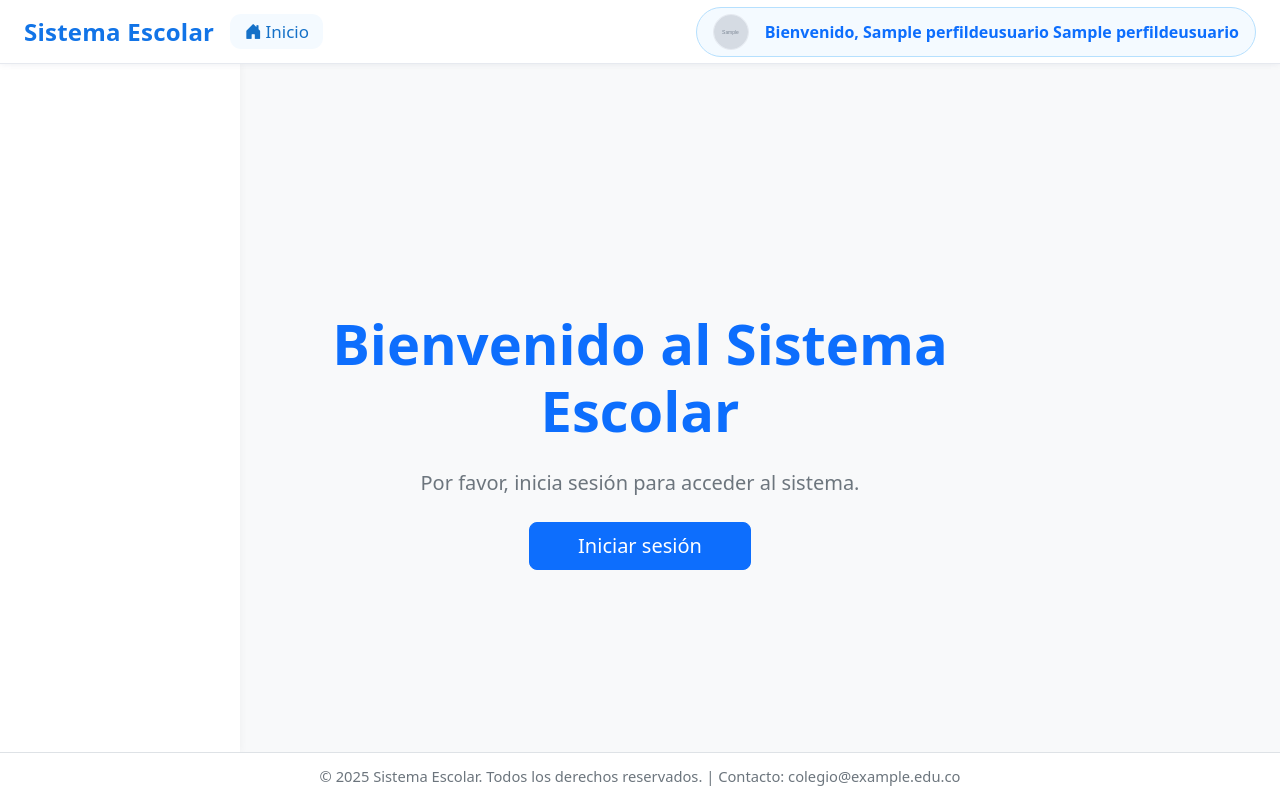
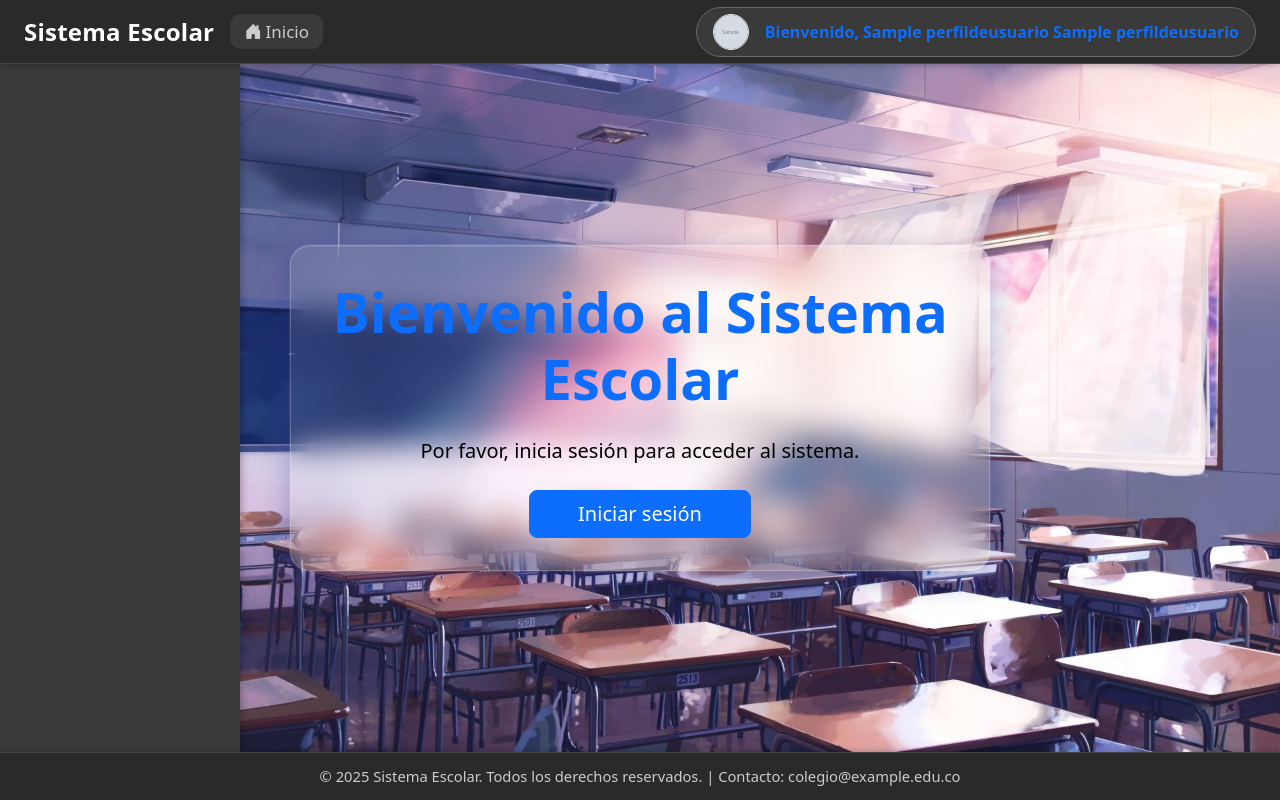
Before and after one commit to juan-felipe-yarce/SistemaEscolar---SENA, a Django app: page /bienvenida/ in a window 1280 px wide. Run offline with Django 5.2, Linux system fonts and the light colour scheme; a user stored in the database is signed in; tables that the repository leaves empty hold one stand-in row (values such as "Sample post"); grey boxes marked "Sample" are stand-in pictures; parts of the project's set-up code (start-up, migrations or seed data) failed here and were passed over; some libraries are stand-ins or nearby versions.

Commit message:
yarce parte

```diff
--- a/core/static/css/base.css
+++ b/core/static/css/base.css
@@ -12,7 +12,6 @@ html, body {
 body {
   min-height: 100vh;
   overflow: hidden;
-  background: #f8f9fa;
 }
 body.no-aside .layout-content {
   left: 0 !important;
@@ -27,7 +26,7 @@ body.no-aside .layout-content {
   right: 0;
   z-index: 1040;
   height: 64px;
-  background: #fff;
+  background-color: #171a4a;
   box-shadow: 0 1px 8px rgba(0,0,0,0.04);
   display: flex;
   align-items: center;
@@ -38,8 +37,9 @@ body.no-aside .layout-content {
   left: 0;
   bottom: 48px;
   width: 240px;
-  background: #fff;
-  box-shadow: 1px 0 8px rgba(0,0,0,0.04);
+  background: #3a3a3a !important;
+  background-color: #3a3a3a !important;
+  box-shadow: 1px 0 8px rgba(0,0,0,0.3);
   z-index: 1030;
   padding-top: 1.5rem;
   overflow-y: auto;
@@ -50,14 +50,16 @@ body.no-aside .layout-content {
   right: 0;
   bottom: 0;
   height: 48px;
-  background: #fff;
-  border-top: 1px solid #dee2e6;
+  background: #2a2a2a !important;
+  background-color: #2a2a2a !important;
+  border-top: 1px solid #444444;
   z-index: 1040;
   display: flex;
   align-items: center;
   justify-content: center;
   font-size: 0.92rem;
-  color: #6c757d;
+  color: #cccccc;
+  box-shadow: 0 -1px 6px 0 rgba(0,0,0,0.2);
 }
 .layout-content {
   position: absolute;
@@ -67,8 +69,12 @@ body.no-aside .layout-content {
   bottom: 48px;
   overflow-y: auto;
   padding: 2rem 2rem 1.5rem 2rem;
-  background: #f8f9fa;
+  background-image: url('../img/SALON_DE_CLASES.jpg'); /* Ruta relativa a la imagen */
+  background-size: cover;
+  background-position: center;
+  background-repeat: no-repeat;
 }
+
 @media (max-width: 991px) {
   .layout-aside {
     width: 65px;
--- a/core/static/css/dashboard_base.css
+++ b/core/static/css/dashboard_base.css
@@ -1,5 +1,5 @@
 .dashboard-panel-content {
-  background: #f5f8fb;
+  background-color: #f5f5f5 !important;
   min-height: 100vh;
   padding: 2rem 0 0 0;
   transition: background 0.2s;
--- a/core/static/css/inicio.css
+++ b/core/static/css/inicio.css
@@ -1,4 +1,4 @@
-.layout-content-bienvenida {
+.layout-content {
   display: flex;
   justify-content: center;
   align-items: center;
@@ -10,4 +10,20 @@
 
 .bienvenida-box {
   max-width: 700px;
+  position: relative;
+  background: rgba(255, 255, 255, 0.08) !important;
+  backdrop-filter: blur(15px) !important;
+  -webkit-backdrop-filter: blur(15px) !important;
+  border-radius: 20px !important;
+  border: 1px solid rgba(255, 255, 255, 0.2) !important;
+  box-shadow:
+      0 8px 32px 0 rgba(31, 38, 135, 0.37),
+      inset 0 1px 0 rgba(255, 255, 255, 0.1),
+      0 0 0 1px rgba(255, 255, 255, 0.1) !important;
+  transition: transform 0.3s ease !important;
+  padding: 2rem !important;
 }
+
+.bienvenida-box:hover {
+  transform: scale(1.05) !important;
+}
--- a/core/static/css/navbar.css
+++ b/core/static/css/navbar.css
@@ -1,11 +1,20 @@
 .school-navbar {
   height: 64px;
-  background: #fff;
-  border-bottom: 1px solid #e6e9ef;
-  box-shadow: 0 1px 6px 0 rgba(25,71,161,0.03);
+  background: #2a2a2a !important;
+  background-color: #2a2a2a !important;
+  background-image: none !important;
+  border-bottom: 1px solid #444444;
+  box-shadow: 0 1px 6px 0 rgba(0,0,0,0.2);
   padding-left: 1.5rem;
   padding-right: 1.5rem;
   z-index: 100;
+}
+
+/* Asegurar que ningún pseudo-elemento interfiera */
+.school-navbar::before,
+.school-navbar::after {
+  background: transparent !important;
+  background-color: transparent !important;
 }
 
 .school-navbar-brand {
@@ -13,42 +22,42 @@
   font-size: 1.6rem;
   letter-spacing: 0.01em;
   margin-bottom: 0;
-  color: #1274e7 !important;
-  text-shadow: 0 1px 0 #fff;
+  color: #ffffff !important;
+  text-shadow: none;
   transition: color 0.2s;
 }
 
 .school-navbar-link {
-  color: #1571c8 !important;
+  color: #cccccc !important;
   font-weight: 500;
   font-size: 1.06rem;
   padding: 0.3rem 0.9rem;
   border-radius: 0.7rem;
   text-decoration: none;
   transition: background 0.2s, color 0.2s;
-  background: #f4faff;
+  background: #3a3a3a;
 }
 .school-navbar-link:hover,
 .school-navbar-link:focus {
-  background: #ddeffd;
-  color: #035485 !important;
+  background: #4a4a4a;
+  color: #ffffff !important;
   text-decoration: none;
 }
 
 .school-navbar-user-btn {
-  border: 1.5px solid #b6e0fe;
-  background: #f4faff;
-  color: #1274e7;
+  border: 1.5px solid #666666;
+  background: #3a3a3a;
+  color: #ffffff;
   font-weight: 500;
   transition: box-shadow 0.18s;
   min-height: 44px;
 }
 .school-navbar-user-btn:hover,
 .school-navbar-user-btn:focus {
-  background: #eaf4fb;
-  border-color: #1274e7;
-  color: #035485;
-  box-shadow: 0 2px 8px 0 rgba(30,100,180,0.08);
+  background: #4a4a4a;
+  border-color: #888888;
+  color: #ffffff;
+  box-shadow: 0 2px 8px 0 rgba(0,0,0,0.3);
 }
 .school-navbar-user-btn img {
   border-radius: 50%;
--- a/core/templates/base.html
+++ b/core/templates/base.html
@@ -31,7 +31,9 @@
 
   <!-- CONTENIDO CENTRAL -->
   <main class="layout-content">
-    {% block content %}{% endblock %}
+
+    {% block content %}
+    <div class="bienvenida-box"></div>{% endblock %}
   </main>
 
   <!-- FOOTER FIJO -->
--- a/core/templates/inicio.html
+++ b/core/templates/inicio.html
@@ -12,7 +12,7 @@
   <div class="w-100 layout-content-bienvenida">
     <div class="text-center mx-auto bienvenida-box">
       <h1 class="display-4 fw-bold text-primary mb-4">Bienvenido al Sistema Escolar</h1>
-      <p class="lead text-secondary mb-4">Por favor, inicia sesión para acceder al sistema.</p>
+      <p class="lead text-secondary mb-4" style="color: #000000 !important; font-weight: 2000;">Por favor, inicia sesión para acceder al sistema.</p>
       <a href="{% url 'login' %}" class="btn btn-primary btn-lg px-5">Iniciar sesión</a>
     </div>
   </div>
```
Also changed, not shown: other parts of core/static/css/navbar.css (+26 -0 lines), core/static/css/aside_coordinador.css (+23 -3 lines), core/static/css/login.css (+16 -4 lines), core/templates/panel_coordinador/dashboard_base.html (+6 -1 lines), core/static/img/SALON_DE_CLASES.jpg (added).
